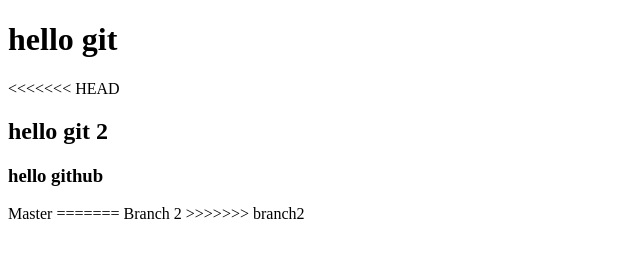
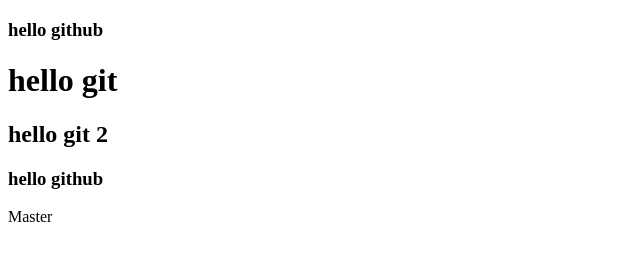
Before and after one commit to Vireyly/git_test, a plain HTML site: page index.html in a window 1280 px wide. Shown: the whole page, without its empty margins (0-640 px from the left). Drawn offline with Linux system fonts and the light colour scheme.

Commit message:
‘h3’

```diff
--- a/index.html
+++ b/index.html
@@ -3,17 +3,13 @@
 <head>
 	<meta charset="UTF-8">
 	<title>Title</title>
+	<h3>hello github</h3>
 </head>
 <body>
 <h1>hello git</h1>
-<<<<<<< HEAD
+
 	<h2>hello git 2</h2>
 	<h3>hello github</h3>
 	Master
-=======
-
-Branch 2
->>>>>>> branch2
 </body>
-
 </html>
```
